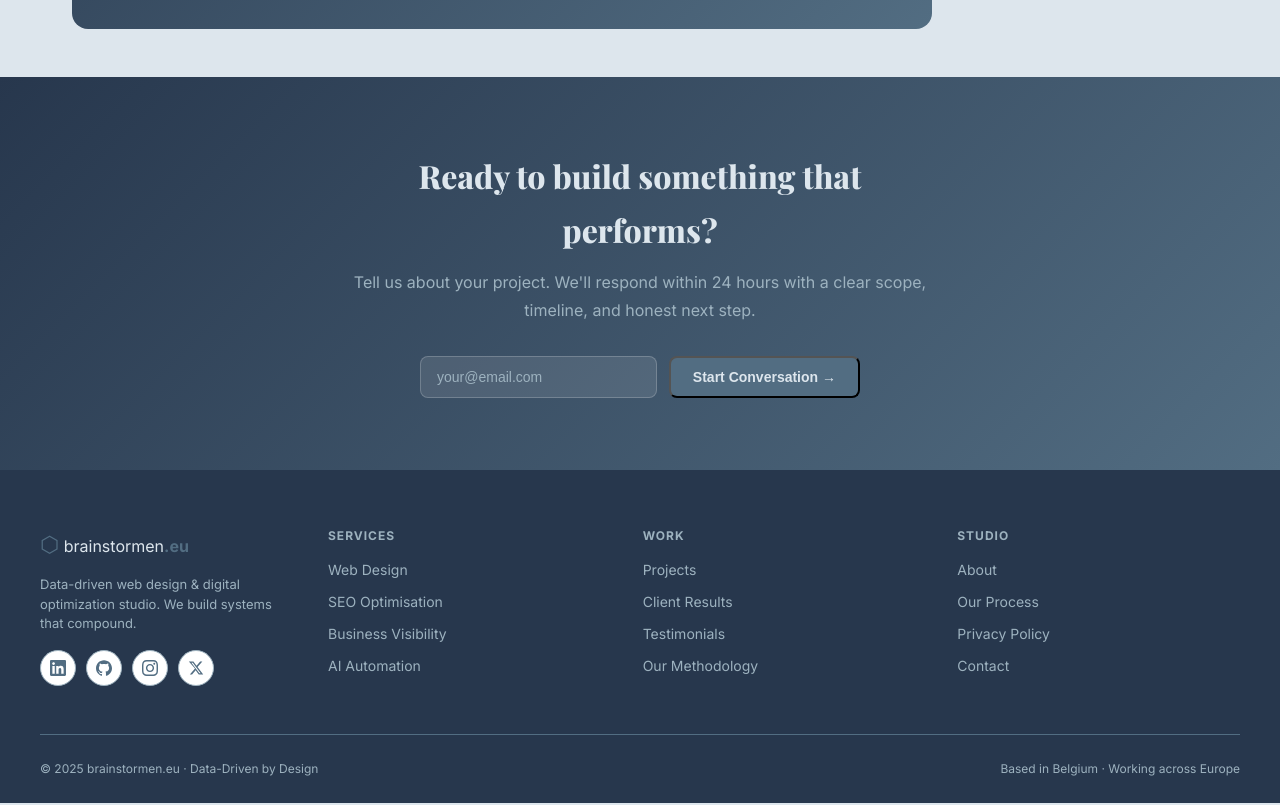
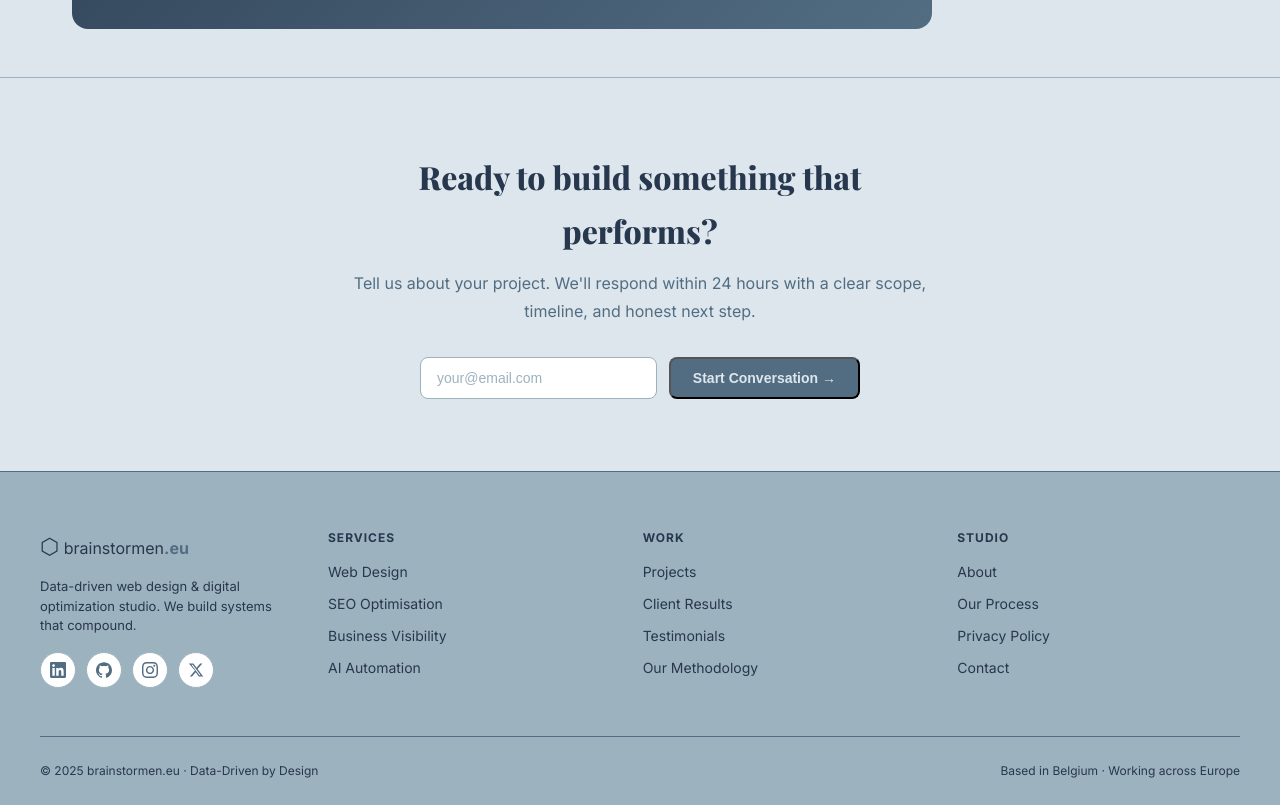
Before and after one commit to frankvanthuiz/stefaan-dev, a website: page work.html in a window 1280 px wide. Shown: the part 7456-8261 px from the top of the page. Drawn offline with nearby package versions, Linux system fonts and the light colour scheme.

Commit message:
Fix CTA section and footer: light palette to match top of page
Newsletter section: #DDE6ED bg, dark text
Footer: #9DB2BF bg, #27374D text
Dark mode overrides updated accordingly

Co-Authored-By: Claude Sonnet 4.6 <noreply@anthropic.com>

```diff
--- a/css/styles.css
+++ b/css/styles.css
@@ -830,7 +830,8 @@ a:hover { text-decoration: underline; }
 
 /* =================== NEWSLETTER =================== */
 .newsletter-section {
-  background: linear-gradient(135deg, #27374D, #526D82);
+  background: #DDE6ED;
+  border-top: 1px solid #9DB2BF;
   padding: 72px 24px;
   margin-top: 0;
 }
@@ -843,10 +844,10 @@ a:hover { text-decoration: underline; }
   font-family: 'Playfair Display', serif;
   font-size: 32px;
   font-weight: 800;
-  color: #DDE6ED;
+  color: #27374D;
   margin-bottom: 12px;
 }
-.newsletter-content p { color: #9DB2BF; margin-bottom: 32px; }
+.newsletter-content p { color: #526D82; margin-bottom: 32px; }
 
 .newsletter-form {
   display: flex;
@@ -858,24 +859,25 @@ a:hover { text-decoration: underline; }
   flex: 1;
   padding: 12px 16px;
   border-radius: 8px;
-  border: 1px solid rgba(255,255,255,0.2);
-  background: rgba(255,255,255,0.1);
-  color: #DDE6ED;
+  border: 1px solid #9DB2BF;
+  background: #fff;
+  color: #27374D;
   font-size: 14px;
   outline: none;
   transition: border-color 0.2s;
 }
 .email-input::placeholder { color: #9DB2BF; }
-.email-input:focus { border-color: var(--accent); }
+.email-input:focus { border-color: #526D82; }
 
 .newsletter-success { display: none; margin-top: 16px; color: var(--green); font-weight: 600; }
 .newsletter-success.show { display: block; }
 
 /* =================== FOOTER =================== */
 .site-footer {
-  background: #27374D;
-  color: #DDE6ED;
+  background: #9DB2BF;
+  color: #27374D;
   padding: 56px 24px 24px;
+  border-top: 1px solid #526D82;
 }
 .footer-inner {
   max-width: var(--content-max);
@@ -887,9 +889,9 @@ a:hover { text-decoration: underline; }
 }
 @media(max-width: 768px) { .footer-inner { grid-template-columns: 1fr; } }
 
-.footer-brand .logo-icon { color: #526D82; }
-.footer-brand .logo-text { color: #DDE6ED; }
-.footer-brand p { font-size: 13px; color: #9DB2BF; margin-top: 12px; line-height: 1.5; }
+.footer-brand .logo-icon { color: #27374D; }
+.footer-brand .logo-text { color: #27374D; }
+.footer-brand p { font-size: 13px; color: #27374D; margin-top: 12px; line-height: 1.5; }
 
 .footer-links {
   display: grid;
@@ -899,9 +901,9 @@ a:hover { text-decoration: underline; }
 @media(max-width: 600px) { .footer-links { grid-template-columns: repeat(2,1fr); } }
 
 .footer-col { display: flex; flex-direction: column; gap: 8px; }
-.footer-col-title { font-size: 12px; font-weight: 700; text-transform: uppercase; letter-spacing: 1px; color: #9DB2BF; margin-bottom: 4px; }
-.footer-col a { font-size: 14px; color: #9DB2BF; text-decoration: none; transition: color 0.2s; }
-.footer-col a:hover { color: #DDE6ED; }
+.footer-col-title { font-size: 12px; font-weight: 700; text-transform: uppercase; letter-spacing: 1px; color: #27374D; margin-bottom: 4px; }
+.footer-col a { font-size: 14px; color: #27374D; text-decoration: none; transition: color 0.2s; }
+.footer-col a:hover { color: #526D82; }
 
 .footer-bottom {
   max-width: var(--content-max);
@@ -911,7 +913,7 @@ a:hover { text-decoration: underline; }
   display: flex;
   justify-content: space-between;
   font-size: 12px;
-  color: #9DB2BF;
+  color: #27374D;
   flex-wrap: wrap;
   gap: 8px;
 }
@@ -1541,8 +1543,11 @@ body {
   border-color: #526D82;
 }
 [data-theme="dark"] .newsletter-section {
-  background: linear-gradient(135deg, #1a2535 0%, #27374D 100%);
-}
+  background: #27374D;
+  border-top-color: #526D82;
+}
+[data-theme="dark"] .newsletter-content h2 { color: #DDE6ED; }
+[data-theme="dark"] .newsletter-content p { color: #9DB2BF; }
 [data-theme="dark"] .email-input {
   background: #1a2535;
   border-color: #526D82;
@@ -1550,9 +1555,17 @@ body {
 }
 [data-theme="dark"] .email-input::placeholder { color: #9DB2BF; }
 [data-theme="dark"] .site-footer {
-  background: #27374D;
+  background: #1a2535;
   border-top-color: #526D82;
-}
+  color: #DDE6ED;
+}
+[data-theme="dark"] .footer-brand .logo-icon,
+[data-theme="dark"] .footer-brand .logo-text,
+[data-theme="dark"] .footer-brand p,
+[data-theme="dark"] .footer-col-title,
+[data-theme="dark"] .footer-col a { color: #9DB2BF; }
+[data-theme="dark"] .footer-col a:hover { color: #DDE6ED; }
+[data-theme="dark"] .footer-bottom { color: #9DB2BF; }
 [data-theme="dark"] .footer-bottom { border-top-color: #526D82; }
 [data-theme="dark"] .zero-click-visual .zc-card {
   background: #1a2535;
```
